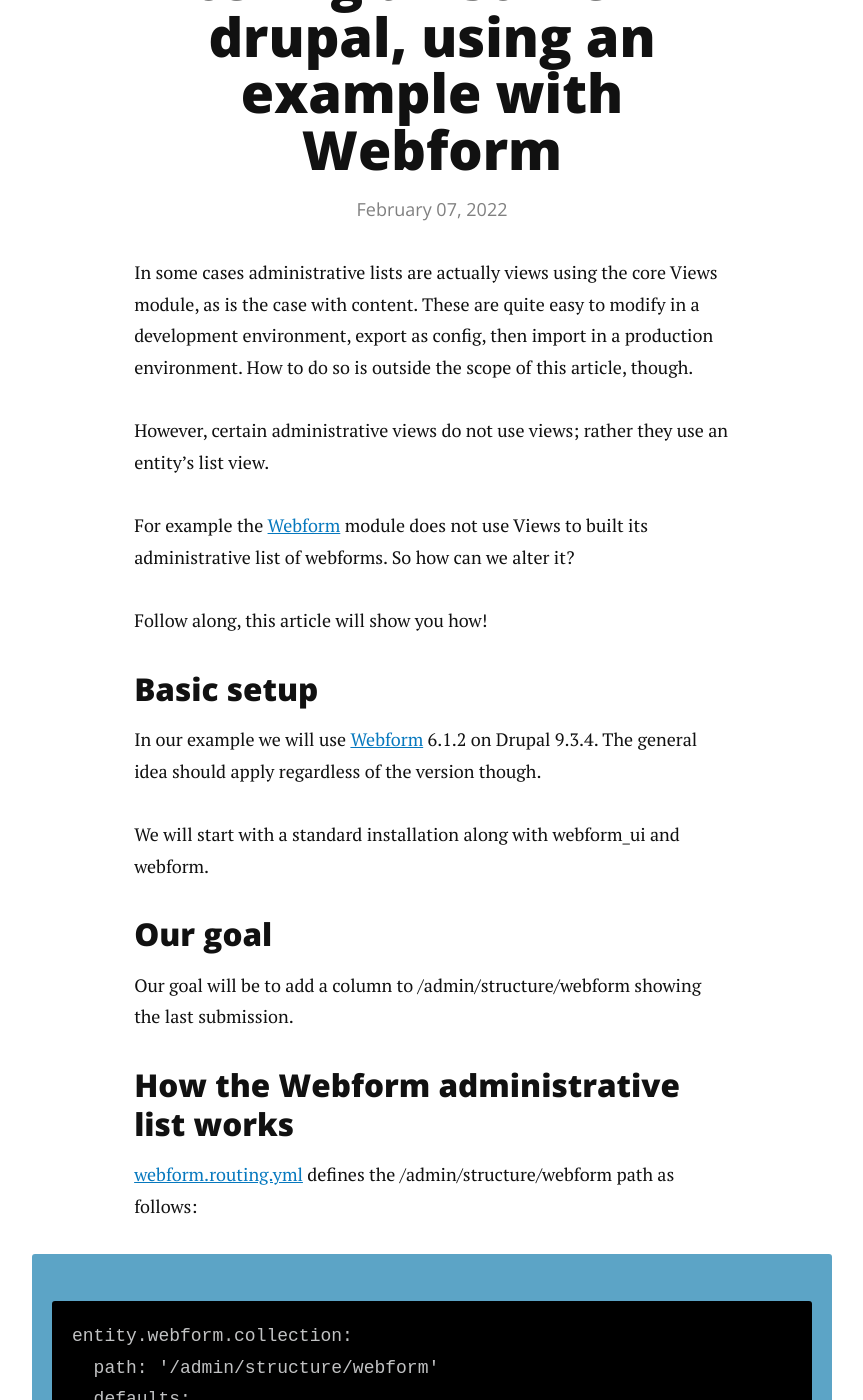
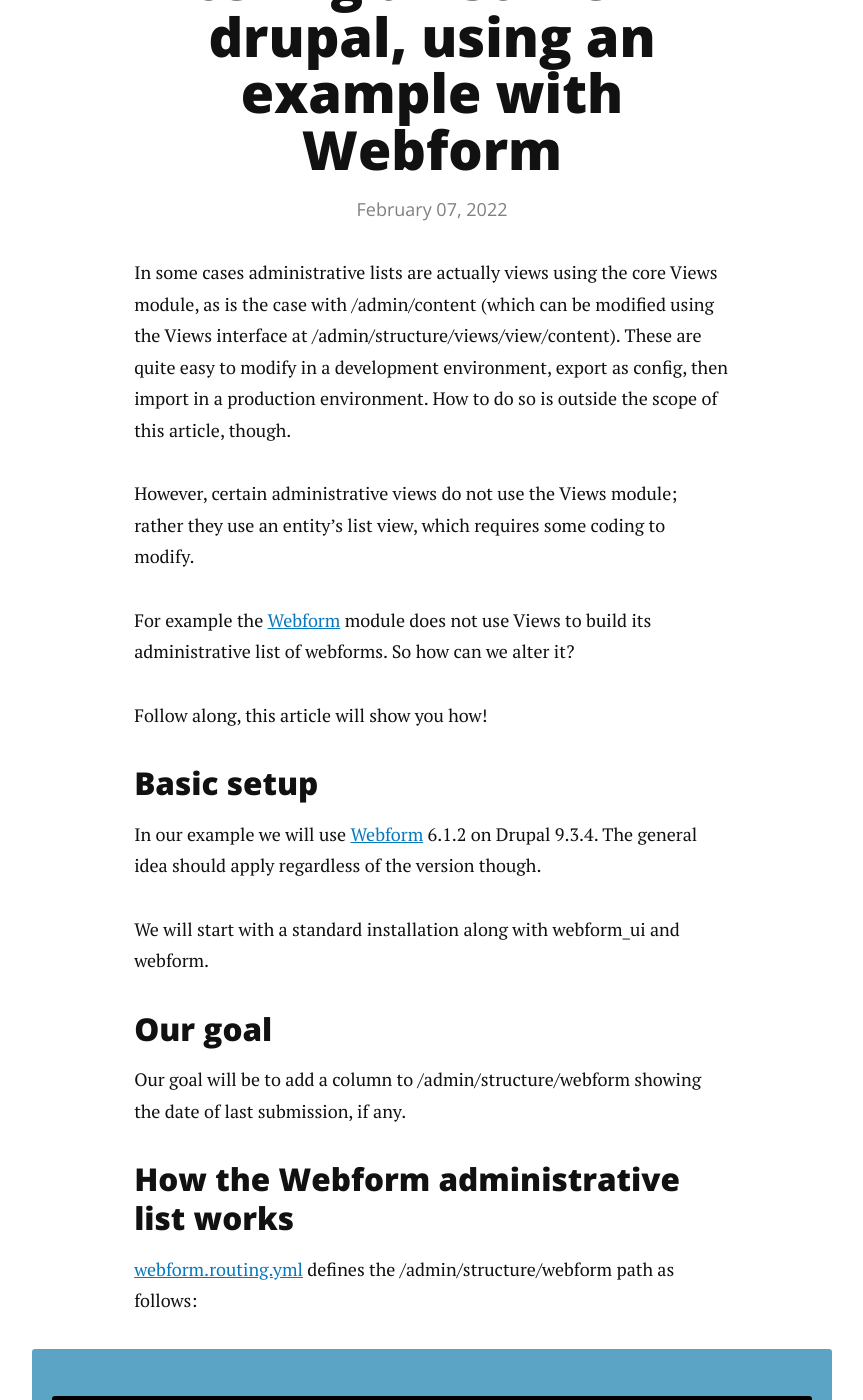
Before and after one commit to alberto56/dcycleblog, a Jekyll site: the page built from _posts/2022-02-07-list-handler.md, in a window 1280 px wide and 1400 px high, scrolled down 351 px. Shown: the whole window, without its empty margins (208-1071 px from the left). Built offline with Jekyll 4.4.1, drawn with Linux system fonts in a browser that asks for light colours; nearby versions of some CDN libraries; comment, search, counter and statistics services are not loaded; some of the changed text lies outside the part shown.

Commit message:
2022-02-07-23:25:04

```diff
--- a/_posts/2022-02-07-list-handler.md
+++ b/_posts/2022-02-07-list-handler.md
@@ -12,11 +12,11 @@
   - /node/2022-02-07/
 ---
 
-In some cases administrative lists are actually views using the core Views module, as is the case with content. These are quite easy to modify in a development environment, export as config, then import in a production environment. How to do so is outside the scope of this article, though.
+In some cases administrative lists are actually views using the core Views module, as is the case with /admin/content (which can be modified using the Views interface at /admin/structure/views/view/content). These are quite easy to modify in a development environment, export as config, then import in a production environment. How to do so is outside the scope of this article, though.
 
-However, certain administrative views do not use views; rather they use an entity's list view.
+However, certain administrative views do not use the Views module; rather they use an entity's list view, which requires some coding to modify.
 
-For example the [Webform](https://www.drupal.org/project/webform) module does not use Views to built its administrative list of webforms. So how can we alter it?
+For example the [Webform](https://www.drupal.org/project/webform) module does not use Views to build its administrative list of webforms. So how can we alter it?
 
 Follow along, this article will show you how!
 
@@ -28,7 +28,7 @@
 
 ### Our goal
 
-Our goal will be to add a column to /admin/structure/webform showing the last submission.
+Our goal will be to add a column to /admin/structure/webform showing the date of last submission, if any.
 
 ### How the Webform administrative list works
 
```
Also changed, not shown: other parts of _posts/2022-02-07-list-handler.md (+1 -1 lines).
